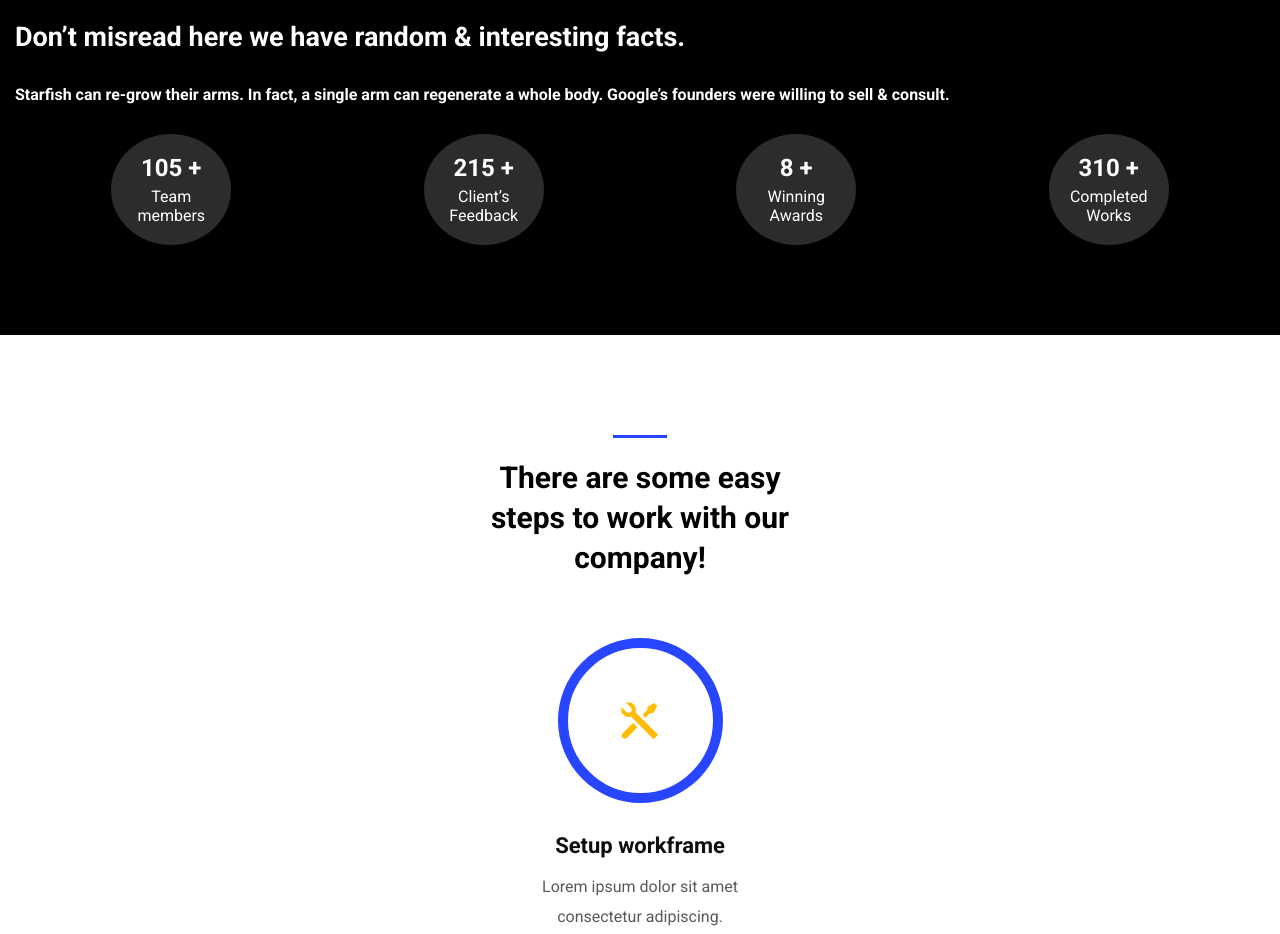
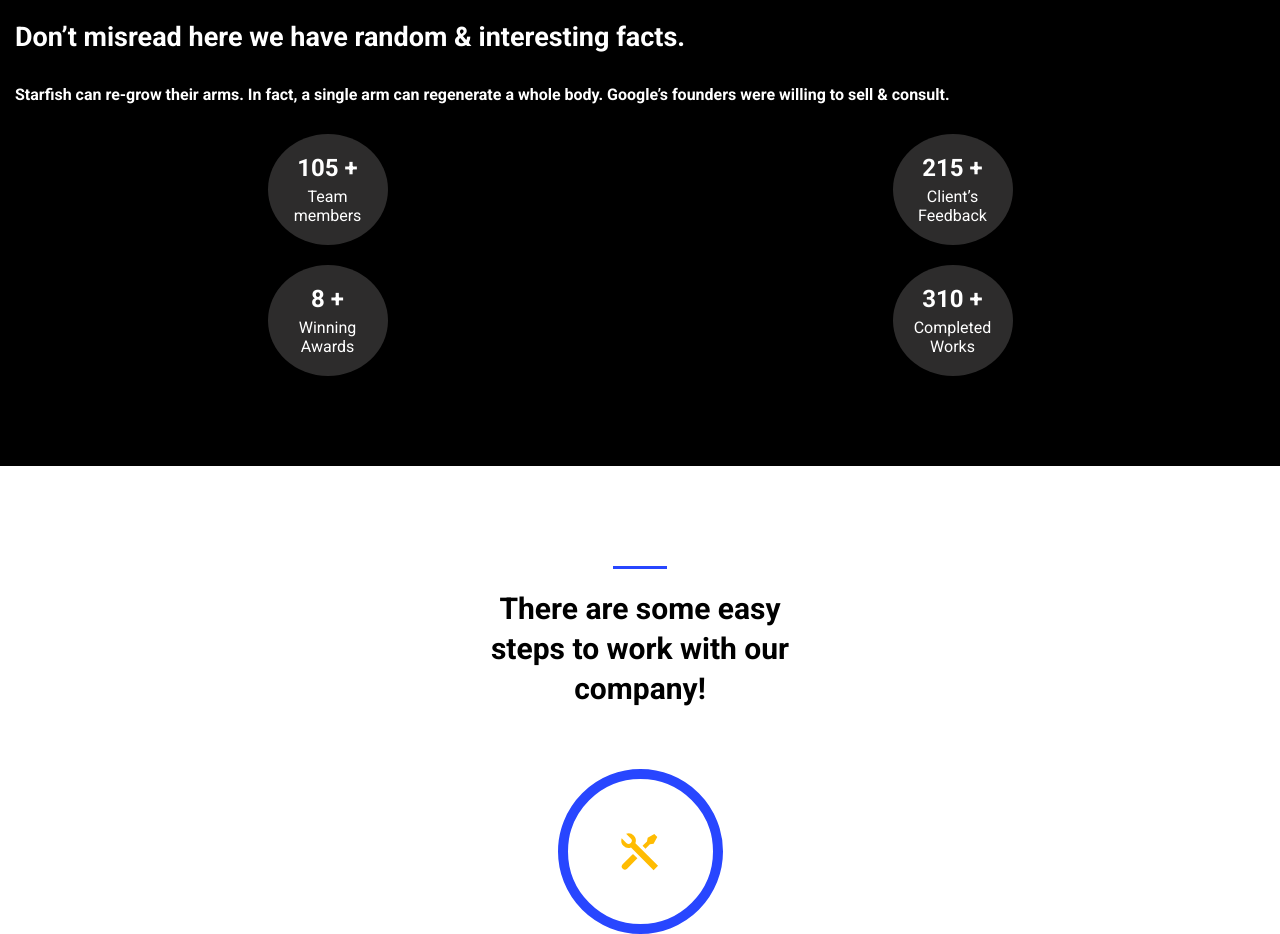
Before and after one commit to syrmon/template-business, a React (Create React App) app: page / in a window 1280 px wide. Shown: the part 4760-5694 px from the top of the page. Built offline with nearby package versions, Linux system fonts and the light colour scheme.

Commit message:
changed display to grid

```diff
--- a/src/components/whyUs/styles.module.css
+++ b/src/components/whyUs/styles.module.css
@@ -20,8 +20,8 @@
   background-color: var(--third-color);
 }
 .infoBoxContainer {
-  display: flex;
-  flex-wrap: wrap;
+  display: grid;
+  grid-template-columns: auto auto;
   justify-content: space-around;
 }
 
```
